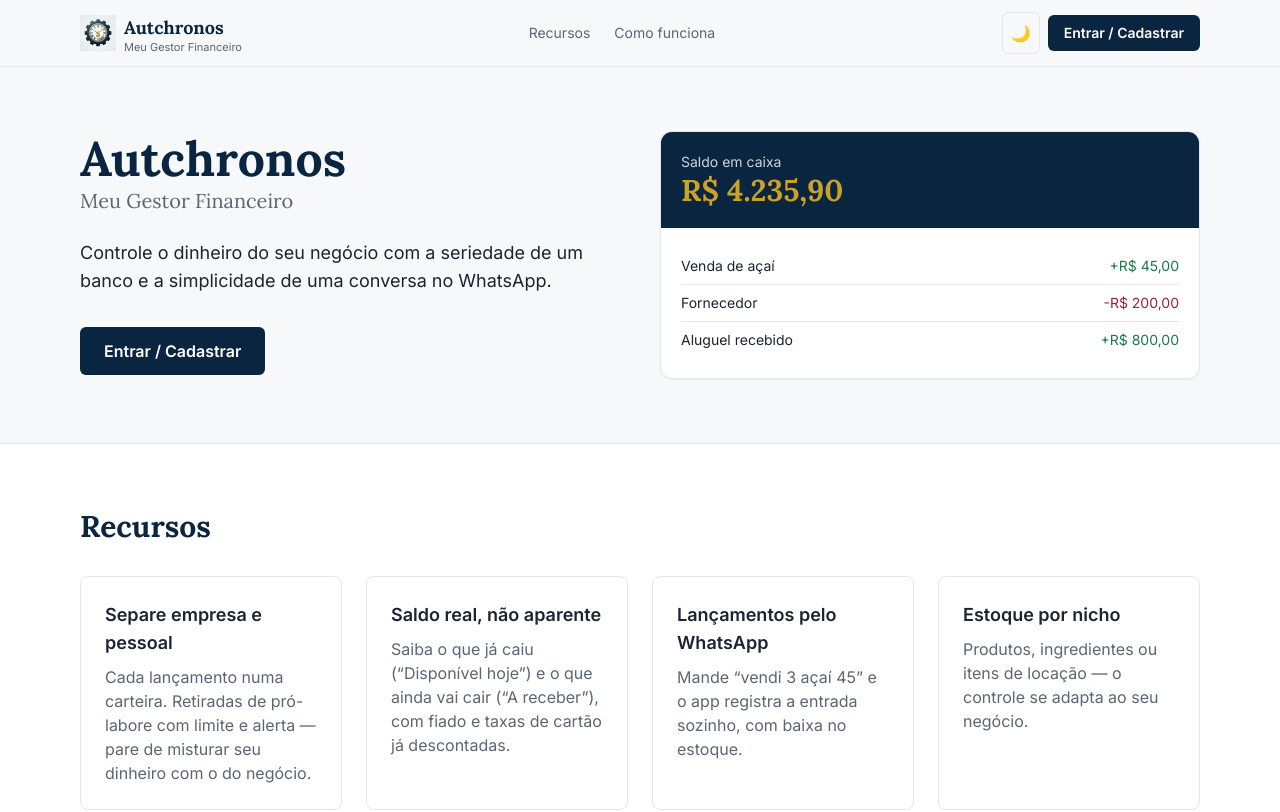
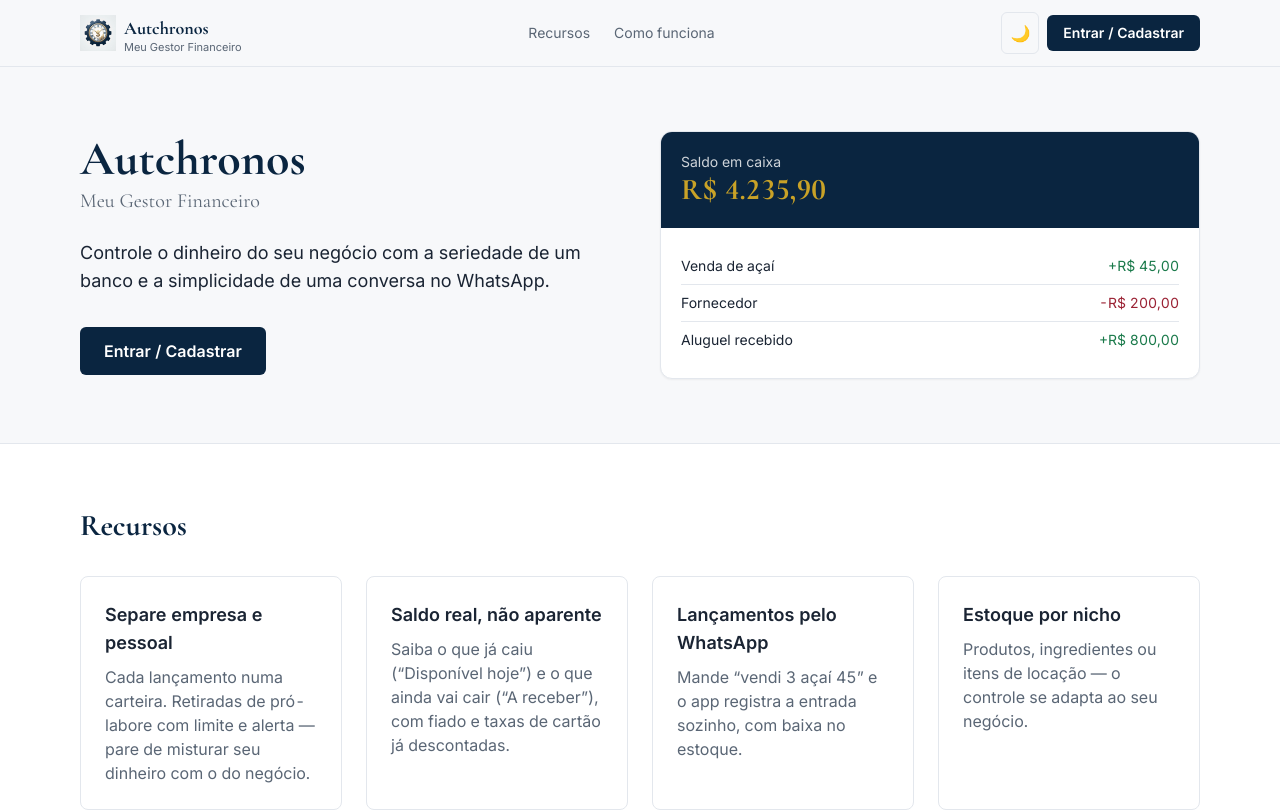
Before and after one commit to autchronos/meu-gestor, a Next.js app: page / in a window 1280 px wide. Shown: the top 812 px of the page. Built offline with nearby package versions, Linux system fonts and the light colour scheme.

Commit message:
feat: fundacao do re-skin (Cormorant + tokens + lucide + serieEntradaSaida + ValorDestaque)

```diff
--- a/package.json
+++ b/package.json
@@ -15,6 +15,7 @@
     "@serwist/next": "^9.5.11",
     "@supabase/ssr": "^0.12.3",
     "@supabase/supabase-js": "^2.110.7",
+    "lucide-react": "^1.25.0",
     "next": "^14.2.35",
     "react": "^18.3.1",
     "react-dom": "^18.3.1",
--- a/src/app/globals.css
+++ b/src/app/globals.css
@@ -12,6 +12,8 @@
   --cor-dourado: #C9A227;
   --cor-entrada: #1B7A4B;
   --cor-saida: #9B2335;
+  --cor-navy-profundo: #0A1B30;
+  --cor-dourado-suave: #E0C868;
 }
 
 .dark {
@@ -24,9 +26,13 @@
   --cor-dourado: #D9B84A;
   --cor-entrada: #3FA76A;
   --cor-saida: #C85462;
+  --cor-navy-profundo: #06101E;
+  --cor-dourado-suave: #E0C868;
 }
 
 body {
   background-color: var(--cor-fundo);
   color: var(--cor-texto);
+  font-feature-settings: "tnum" 1, "lnum" 1;
+  -webkit-font-smoothing: antialiased;
 }
--- a/src/app/layout.tsx
+++ b/src/app/layout.tsx
@@ -1,9 +1,13 @@
 import type { Metadata, Viewport } from "next";
-import { Inter, Lora } from "next/font/google";
+import { Inter, Cormorant_Garamond } from "next/font/google";
 import "./globals.css";
 
 const inter = Inter({ subsets: ["latin"], variable: "--fonte-sans" });
-const lora = Lora({ subsets: ["latin"], variable: "--fonte-serif" });
+const serif = Cormorant_Garamond({
+  subsets: ["latin"],
+  weight: ["400", "500", "600", "700"],
+  variable: "--fonte-serif",
+});
 
 export const metadata: Metadata = {
   title: "Autchronos — Meu Gestor Financeiro",
@@ -24,7 +28,7 @@
   return (
     <html
       lang="pt-BR"
-      className={`${inter.variable} ${lora.variable}`}
+      className={`${inter.variable} ${serif.variable}`}
       suppressHydrationWarning
     >
       <head>
--- /dev/null
+++ b/src/components/ui/ValorDestaque.tsx
@@ -0,0 +1,17 @@
+import { formatarBRL } from "@/lib/formato";
+
+// Valor grande em destaque (dourado, serifado, tabular). Usado no hero de saldo
+// sobre a faixa navy — dourado sobre navy tem contraste alto.
+export function ValorDestaque({
+  valor,
+  className = "",
+}: {
+  valor: number;
+  className?: string;
+}) {
+  return (
+    <span className={`font-serif tabular-nums text-dourado ${className}`}>
+      {formatarBRL(valor)}
+    </span>
+  );
+}
--- /dev/null
+++ b/src/lib/caixa/fluxoES.ts
@@ -0,0 +1,34 @@
+export interface LancDia {
+  data: string; // YYYY-MM-DD
+  tipo: "entrada" | "saida";
+  valor: number;
+}
+export interface PontoES {
+  dia: string; // DD/MM
+  entrada: number;
+  saida: number;
+}
+
+export function serieEntradaSaida(lancs: LancDia[], hoje: Date): PontoES[] {
+  const dias: { iso: string; label: string }[] = [];
+  for (let i = 29; i >= 0; i--) {
+    const d = new Date(hoje.getFullYear(), hoje.getMonth(), hoje.getDate() - i);
+    const mm = String(d.getMonth() + 1).padStart(2, "0");
+    const dd = String(d.getDate()).padStart(2, "0");
+    dias.push({ iso: `${d.getFullYear()}-${mm}-${dd}`, label: `${dd}/${mm}` });
+  }
+  const ini = dias[0].iso;
+  const fim = dias[dias.length - 1].iso;
+  const mE = new Map<string, number>();
+  const mS = new Map<string, number>();
+  for (const l of lancs) {
+    if (l.data < ini || l.data > fim) continue;
+    const m = l.tipo === "entrada" ? mE : mS;
+    m.set(l.data, (m.get(l.data) ?? 0) + l.valor);
+  }
+  return dias.map(({ iso, label }) => ({
+    dia: label,
+    entrada: mE.get(iso) ?? 0,
+    saida: mS.get(iso) ?? 0,
+  }));
+}
--- a/tailwind.config.ts
+++ b/tailwind.config.ts
@@ -15,6 +15,8 @@
         dourado: "var(--cor-dourado)",
         entrada: "var(--cor-entrada)",
         saida: "var(--cor-saida)",
+        "navy-profundo": "var(--cor-navy-profundo)",
+        "dourado-suave": "var(--cor-dourado-suave)",
       },
       fontFamily: {
         serif: ["var(--fonte-serif)", "serif"],
```
Also changed, not shown: 2 other files (tests, documents, lock files or other folders).
